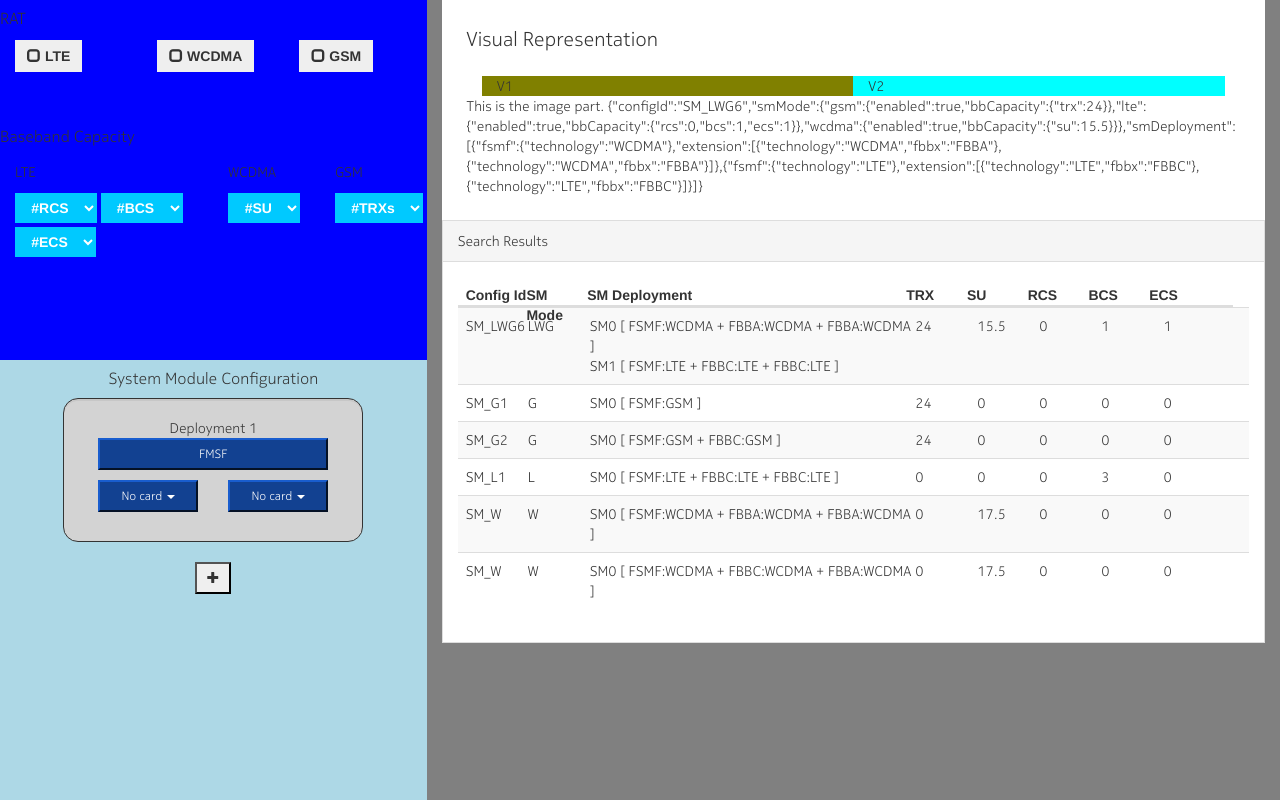
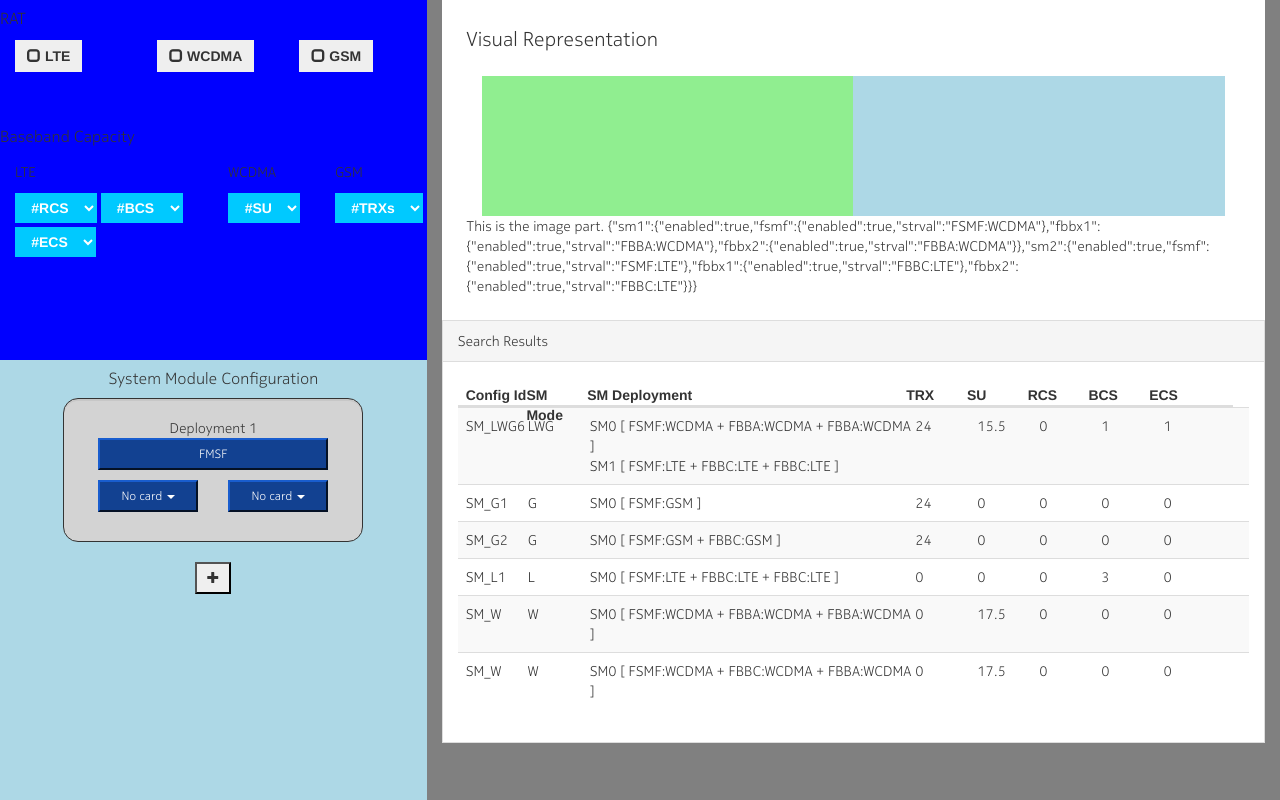
Before and after one commit to kdblitz/nokia-bigdata-hackathon2, a plain HTML site: page frontend/index.html in a window 1280 px wide. Both pictures are taken after a click on the element 853 px from the left and 125 px from the top of the page. Drawn offline with Linux system fonts and the light colour scheme; a web font is replaced by a local one.

Commit message:
construct display object for faster binding with output

```diff
--- a/frontend/css/style.css
+++ b/frontend/css/style.css
@@ -75,10 +75,12 @@ html, body, .container {
 }
 
 .visual-1 {
-  background-color: olive;
+  background-color: lightgreen;
+  height: 140px;
 }
 .visual-2 {
-  background-color: cyan;
+  background-color: lightblue;
+  height: 140px;
 }
 
 table {
--- a/frontend/js/dev/main.js
+++ b/frontend/js/dev/main.js
@@ -92,7 +92,7 @@ app.controller('FilterController', function($scope, ConfigurationService){
 
   $scope.handleOutputEvent = function(result){
     $scope.displayResult.enabled = true;
-    $scope.displayResult.displayObject = result;
+    $scope.displayResult.displayObject = displayObject(result);
   }
 
   var configurations = ConfigurationService.getConfigurations();
@@ -192,3 +192,42 @@ function displaySMMode(smMode){
   }
   return str;
 }
+
+function displayObject(result) {
+  var displayObject = {
+    sm1:{
+      enabled:false,
+      fsmf:{enabled:false,strval:""},
+      fbbx1:{enabled:false,strval:""},
+      fbbx2:{enabled:false,strval:""},
+    },
+    sm2:{
+      enabled:false,
+      fsmf:{enabled:false,strval:""},
+      fbbx1:{enabled:false,strval:""},
+      fbbx2:{enabled:false,strval:""},
+    }
+  }
+  constructDisplayObjectSM(displayObject.sm1, result.smDeployment[0]);
+  constructDisplayObjectSM(displayObject.sm2, result.smDeployment[1]);
+
+  console.log(displayObject);
+  return displayObject;
+}
+
+function constructDisplayObjectSM(displayObjectSM, resultSM){
+  if(resultSM!=null){
+    displayObjectSM.enabled=true;
+    displayObjectSM.fsmf.enabled=true;
+    displayObjectSM.fsmf.strval="FSMF:"+resultSM.fsmf.technology;
+    if(resultSM.extension!=null && resultSM.extension[0]!=null){
+      displayObjectSM.fbbx1.enabled=true;
+      displayObjectSM.fbbx1.strval=resultSM.extension[0].fbbx+":"+resultSM.extension[0].technology;
+      if(resultSM.extension[1]!=null){
+        displayObjectSM.fbbx2.enabled=true;
+        displayObjectSM.fbbx2.strval=resultSM.extension[1].fbbx+":"+resultSM.extension[1].technology;
+      }
+    }
+  }
+  return;
+}
--- a/frontend/mainOutput.html
+++ b/frontend/mainOutput.html
@@ -4,10 +4,8 @@
   </div>
   <div class = "main-output-visual">
     <div class = "col-md-6 visual-1">
-      V1
     </div>
     <div class = "col-md-6 visual-2">
-      V2
     </div>
   </div>
   This is the image part. {{displayResult.displayObject}}
```
